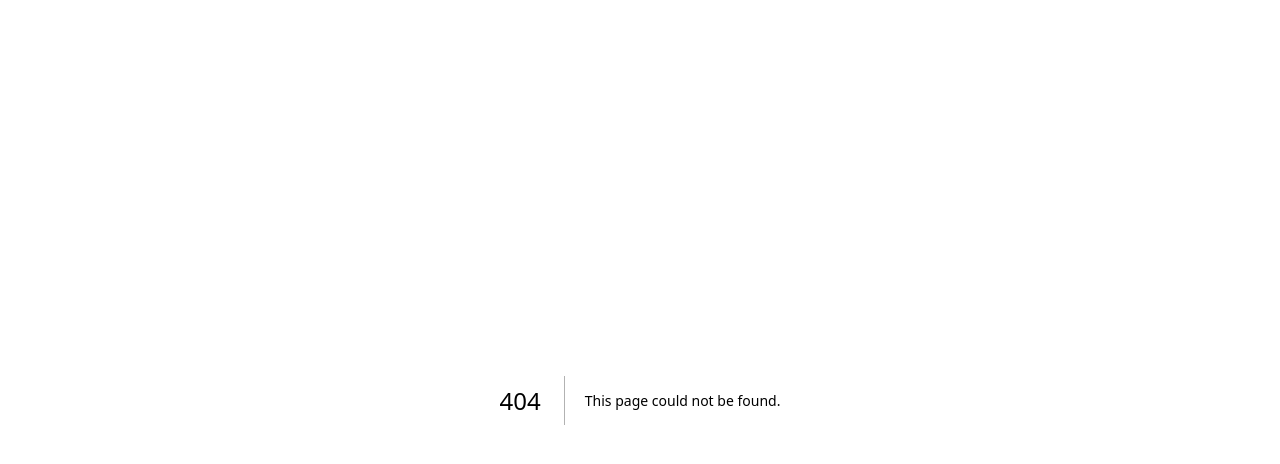
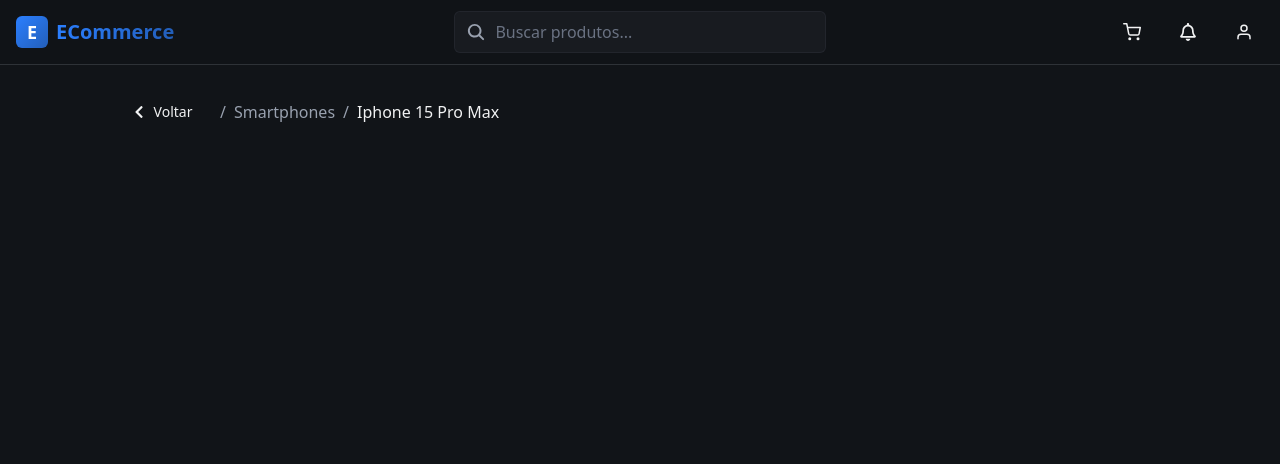
Before and after one commit to fbmcarmo/e-commerce, a Next.js app: page /products/1 in a window 1280 px wide. Before the commit this address had no page. Shown: the top 464 px of the page. Built offline with nearby package versions, Linux system fonts and the light colour scheme.

Commit message:
Novas alterações ProductCard, PageWrapper, helpers, Newsletter, products

```diff
--- /dev/null
+++ b/src/components/Breadcrumb/index.tsx
@@ -0,0 +1,33 @@
+import { FaChevronLeft } from "react-icons/fa";
+import CustomButton from "../CustomButton";
+
+interface BreadcrumbProps {
+    items: {
+        title: string;
+    }[];
+}
+
+export default function Breadcrumb({ items }: BreadcrumbProps){
+    return (
+        <div className="flex items-center gap-2 mb-6">
+            <CustomButton
+                variant="ghost"
+                className="w-[100px] text-sm gap-2 hover:bg-[#5593f7] h-[30px]"
+            >
+                <FaChevronLeft />
+                Voltar
+            </CustomButton>
+
+            {items.map((item, index) => {
+                return (
+                    <>
+                        <span className="text-gray-400">/</span>
+                        <span className={`${index === items.length - 1 ? "font-medium" : "text-gray-400"}`}>
+                            {item.title}
+                        </span>
+                    </>
+                )
+            })}
+        </div>
+    )
+}
--- /dev/null
+++ b/src/components/NewsletterSection/index.tsx
@@ -0,0 +1,27 @@
+import CustomButton from "../CustomButton";
+import CustomInput from "../CustomInput";
+
+export default function NewsletterSection(){
+    return (
+        <section className="bg-[#21252b80] rounded-2xl p-8 text-center">
+            <h3 className="text-2xl font-bold mb-4">
+                Fique por dentro das novidades
+            </h3>
+            <p className="mb-6 max-w-md mx-auto text-gray-400">
+                Receba ofertas exclusivas, lançamentos e dicas diretamente no seu email
+            </p>
+            <div className="flex gap-4 max-w-md mx-auto max-sm:flex-col">
+                <CustomInput
+                    type="email"
+                    placeholder="Seu melhor email"
+                />
+
+                <CustomButton
+                    className="w-[150px] text-sm"
+                >
+                    Inscreva-se
+                </CustomButton>
+            </div>
+        </section>
+    )
+}
--- a/src/components/PageWrapper/index.tsx
+++ b/src/components/PageWrapper/index.tsx
@@ -9,7 +9,7 @@ export default function PageWrapper({ showHeader = true, children }: PageWrapper
   return (
     <div className="min-h-screen bg-[#111418]">
         {showHeader && <Header />}
-        <div className="py-8 px-28 space-y-12">
+        <div className="py-8 px-28 space-y-12 max-sm:px-4 max-md:px-8">
             {children}
         </div>
     </div>
--- a/src/components/ProductCard/index.tsx
+++ b/src/components/ProductCard/index.tsx
@@ -5,6 +5,7 @@ import CustomButton from "../CustomButton";
 import { CiHeart } from "react-icons/ci";
 import { FiShoppingCart } from "react-icons/fi";
 import { FaStar } from "react-icons/fa";
+import formatCurrency from "@/helpers/formatCurrency";
 
 interface ProductCardProps {
     product: Product;
@@ -83,7 +84,17 @@ export default function ProductCard({ product }: ProductCardProps) {
                                 )
                             })}
                         </div>
-                        <span className="text-xs">({product.reviews})</span>
+                        <span className="text-xs">&nbsp;({product.reviews})&nbsp;</span>
+                    </div>
+                    <div className="flex items-center gap-2">
+                        <span className="text-lg font-bold text-[#5593f7]">
+                            {formatCurrency(product.price)}
+                        </span>
+                        {product.originalPrice && (
+                            <span className="text-sm line-through">
+                                {formatCurrency(product.originalPrice)}
+                            </span>
+                        )}
                     </div>
                 </div>
             </div>
--- /dev/null
+++ b/src/helpers/formatCurrency.ts
@@ -0,0 +1,10 @@
+export default function formatCurrency(value: number){
+    if(!value){
+        return "R$ 0,00"
+    }
+
+    return value.toLocaleString("pt-BR", {
+        style: "currency",
+        currency: "BRL"
+    })
+}
--- a/src/pages/index.tsx
+++ b/src/pages/index.tsx
@@ -1,5 +1,6 @@
 import BannerSection from "@/components/BannerSection";
 import CategorySection from "@/components/CategorySection";
+import NewsletterSection from "@/components/NewsletterSection";
 import PageWrapper from "@/components/PageWrapper";
 import ProductsSection from "@/components/ProductsSection";
 
@@ -9,6 +10,7 @@ export default function Home(){
       <BannerSection />
       <CategorySection />
       <ProductsSection />
+      <NewsletterSection />
     </PageWrapper>
   )
 }
--- /dev/null
+++ b/src/pages/products/[id].tsx
@@ -0,0 +1,19 @@
+import Breadcrumb from "@/components/Breadcrumb";
+import PageWrapper from "@/components/PageWrapper";
+import { useRouter } from "next/router";
+
+export default function ProductPage(){
+    const router = useRouter();
+    const { id } = router.query;
+
+    return (
+        <PageWrapper>
+            <Breadcrumb
+                items={[
+                    {title: "Smartphones"},
+                    {title: "Iphone 15 Pro Max"}
+                ]}
+            />
+        </PageWrapper>
+    )
+}
--- /dev/null
+++ b/src/pages/products/index.tsx
@@ -0,0 +1,5 @@
+export default function ProductsPage(){
+    return (
+        <p>ProductsPage</p>
+    )
+}
```
